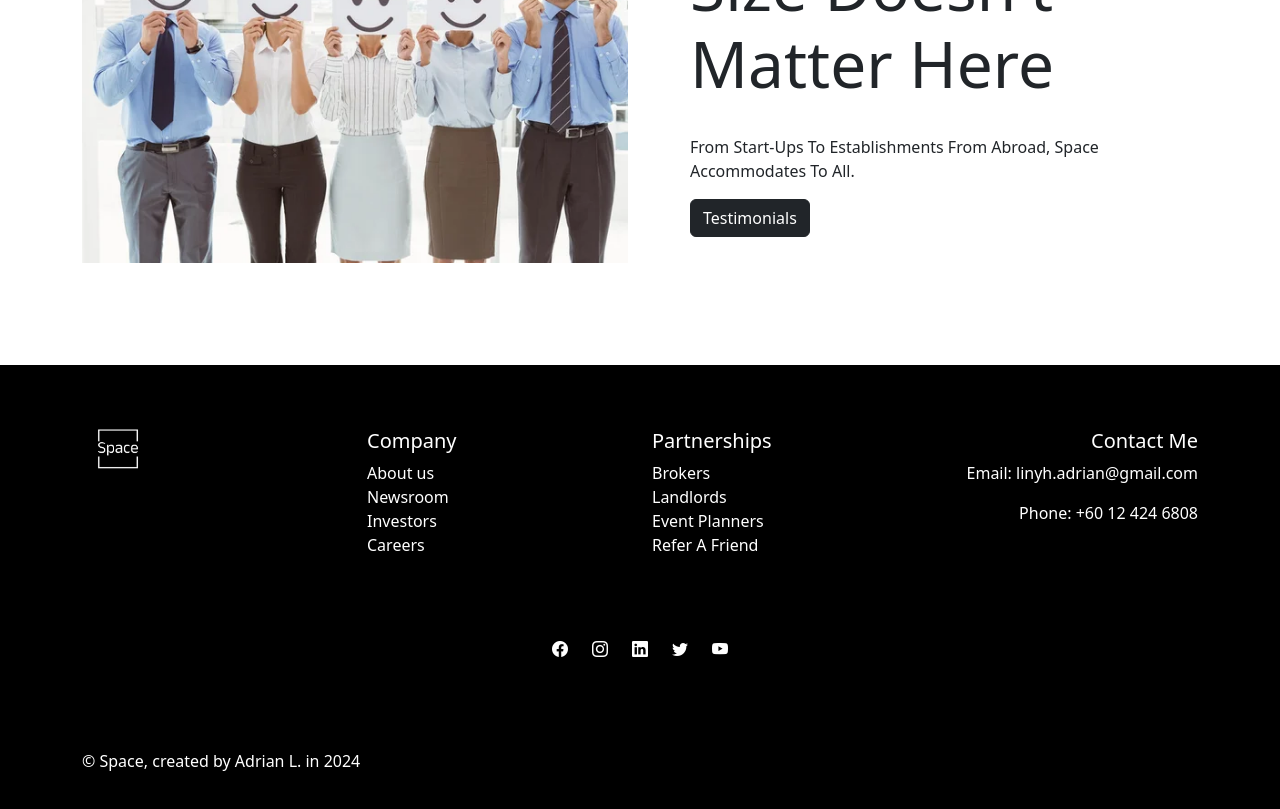
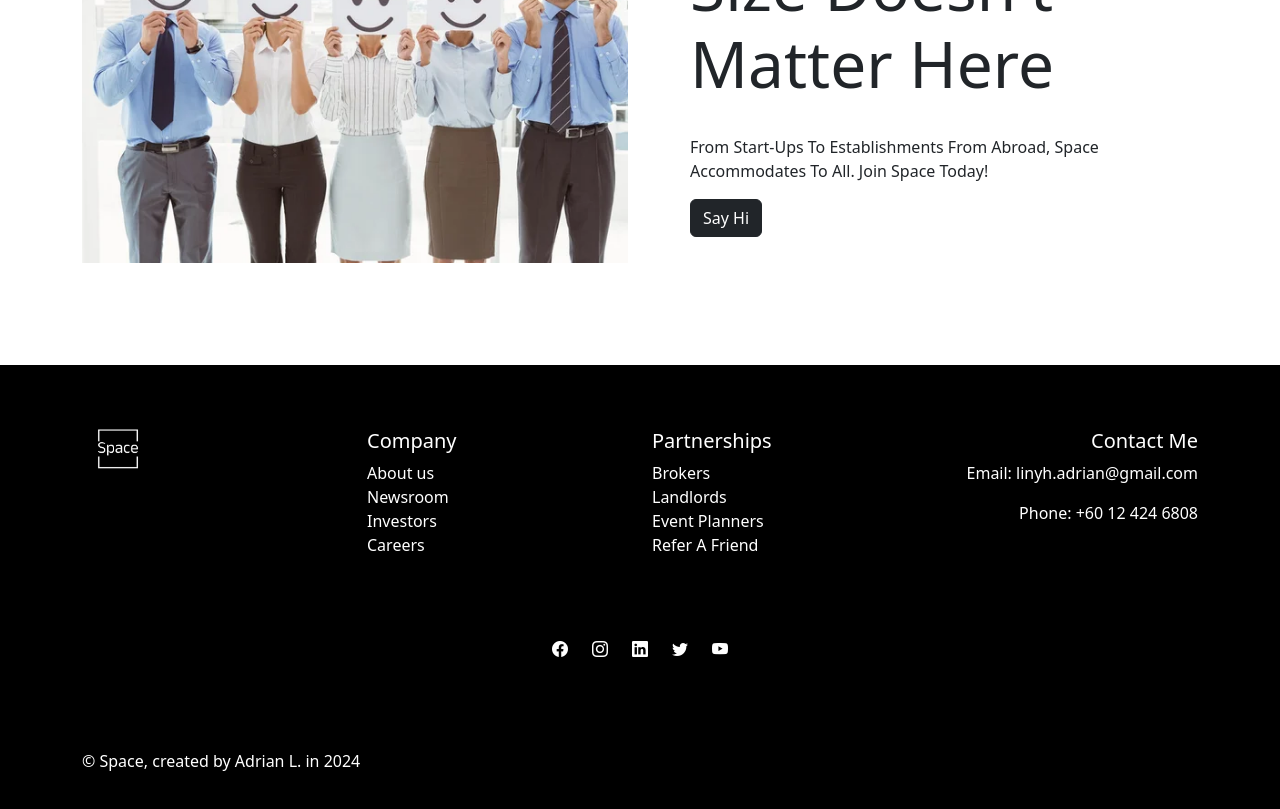
Before and after one commit to adrianlinyh/capstone-project, a React (Vite) app: page / in a window 1280 px wide. Shown: the part 1540-2349 px from the top of the page. Built offline with nearby package versions, Linux system fonts and the light colour scheme; no server answers.

Commit message:
cleaned code, added linkedin link

```diff
--- a/package.json
+++ b/package.json
@@ -12,6 +12,8 @@
   "dependencies": {
     "@google/generative-ai": "^0.16.0",
     "@react-google-maps/api": "^2.19.3",
+    "@react-spring/parallax": "^9.7.4",
+    "@react-spring/web": "^9.7.4",
     "@reduxjs/toolkit": "^2.2.6",
     "@vis.gl/react-google-maps": "^1.1.0",
     "axios": "^1.7.2",
--- a/src/pages/Home.jsx
+++ b/src/pages/Home.jsx
@@ -28,6 +28,10 @@ export default function Home () {
   const handleNavigate = () => {
     navigate('/contact');
 };
+
+const handleNavTestimonials = () => {
+  window.open('https://www.linkedin.com/in/adrian-lin-859918242/')
+}
 
     return (
         <>
@@ -90,9 +94,9 @@ export default function Home () {
           <Col md={6} style={{ maxWidth: '550px', padding: '50px' }}>
             <h1 className="display-3">Size Doesn&apos;t Matter Here</h1>
             <br />
-            <p>From Start-Ups To Establishments From Abroad, Space Accommodates To All.</p>
+            <p>From Start-Ups To Establishments From Abroad, Space Accommodates To All. Join Space Today!</p>
 
-            <Button variant='dark'>Testimonials</Button>
+            <Button variant='dark' onClick={handleNavTestimonials}>Say Hi</Button>
           </Col>
         </Row>
         <br />
--- a/src/pages/SignIn.jsx
+++ b/src/pages/SignIn.jsx
@@ -22,7 +22,6 @@ export default function SignIn() {
     if (currentUser) navigate('/profile');
   }, [currentUser, navigate]);
 
-
   const handleLogin = async (e) => {
     e.preventDefault();
     try {
@@ -35,30 +34,29 @@ export default function SignIn() {
   const provider = new GoogleAuthProvider();
   const handleGoogleLogin = async(e) => {
     e.preventDefault();
-        try{
+    try {
       await signInWithPopup(auth, provider);
     } catch (error) {
       console.error(error);
     }
   }
 
-
-  const handleNavigate =() => {
-    navigate('/signup')
+  const handleNavigate = () => {
+    navigate('/signup');
   }
 
   return (
     <>
       <NavBar />
-    <div className="d-flex justify-content-center align-items-center" style={{ height: '100vh', backgroundColor: 'black', paddingTop: '10px' }}>
+      <div style={{ backgroundColor: 'black', minHeight: '100vh', display: 'flex', flexDirection: 'column' }}>
+        <div style={{ flex: 1, paddingTop: '80px', display: 'flex', justifyContent: 'center', alignItems: 'center' }}>
           <Row className="w-100">
             <Col md={6} lg={4} className="mx-auto">
               <div className="p-4 text-center">
                 <Form onSubmit={handleLogin}>
-
                   <div className="mb-4">
                     <Col xs={12} md={8} lg={6} className="mx-auto">
-                  <h1 className="mb-3 display-1" style={{ width: '100%', textAlign: 'center', fontSize: '3rem' , color: 'white'}}>Welcome Back!</h1>
+                      <h1 className="mb-3 display-1" style={{ width: '100%', textAlign: 'center', fontSize: '3rem', color: 'white' }}>Welcome Back!</h1>
                       <br />
                       <Form.Group controlId="formEmail" className="text-center">
                         <Form.Control
@@ -87,7 +85,6 @@ export default function SignIn() {
                   </div>
 
                   <Col xs={12} md={8} lg={6} className="mx-auto">
-
                     <Button variant="dark" type="submit" className="w-100 mt-3">
                       Sign In
                     </Button>
@@ -97,7 +94,7 @@ export default function SignIn() {
                     <Col xs={12} md={8} lg={6} className="mx-auto">
                       <div className="d-flex align-items-center justify-content-center">
                         <hr style={{ flex: 1, border: '1px solid #ccc' }} />
-                    <span className="mx-2" style={{ color: 'white' }} >or</span>
+                        <span className="mx-2" style={{ color: 'white' }}>or</span>
                         <hr style={{ flex: 1, border: '1px solid #ccc' }} />
                       </div>
                     </Col>
@@ -105,7 +102,7 @@ export default function SignIn() {
 
                   <Col xs={12} md={8} lg={6} className="mx-auto">
                     <Button className='w-100 mt-3' variant='dark' onClick={handleGoogleLogin}>
-                    <i className='bi bi-google'></i>  Sign In with Google
+                      <i className='bi bi-google'></i> Sign In with Google
                     </Button>
                   </Col>
 
@@ -131,6 +128,7 @@ export default function SignIn() {
             </Col>
           </Row>
         </div>
+      </div>
     </>
   );
 }
--- a/src/pages/SignUp.jsx
+++ b/src/pages/SignUp.jsx
@@ -25,8 +25,6 @@ export default function SignUp() {
   }, [currentUser, navigate]);
 
   const handleSignUp = async (e) => {
-      console.log(username);
-      console.log(password);
     e.preventDefault();
     try {
       const res = await createUserWithEmailAndPassword(
@@ -46,17 +44,15 @@ export default function SignUp() {
         transition: Bounce,
         style: { fontFamily: 'Segoe UI, sans-serif', fontSize: '1rem' }
       });
-
     } catch (error) {
       console.error(error);
     }
   }
 
-
   const provider = new GoogleAuthProvider();
   const handleGoogleLogin = async(e) => {
     e.preventDefault();
-        try{
+    try {
       await signInWithPopup(auth, provider);
     } catch (error) {
       console.error(error);
@@ -67,16 +63,15 @@ export default function SignUp() {
     navigate('/signin');
   }
 
-
   return (
     <>
       <NavBar />
-    <div className="d-flex justify-content-center align-items-center" style={{ height: '80vh', backgroundColor: 'white', paddingTop: '200px' }}>
+      <div style={{ backgroundColor: 'white', minHeight: '100vh', display: 'flex', flexDirection: 'column' }}>
+        <div style={{ flex: 1, paddingTop: '80px', display: 'flex', justifyContent: 'center', alignItems: 'center' }}>
           <Row className="w-100">
             <Col md={6} lg={4} className="mx-auto">
               <div className="p-4 text-center">
                 <Form onSubmit={handleSignUp}>
-
                   <div className="mb-4">
                     <Col xs={12} md={8} lg={6} className="mx-auto">
                       <h1 className="mb-3 display-1" style={{ width: '100%', textAlign: 'center', fontSize: '3rem' }}>We&apos;re excited to have you!</h1>
@@ -108,7 +103,6 @@ export default function SignUp() {
                   </div>
 
                   <Col xs={12} md={8} lg={6} className="mx-auto">
-
                     <Button variant="dark" type="submit" className="w-100 mt-3">
                       Create an account
                     </Button>
@@ -126,7 +120,7 @@ export default function SignUp() {
 
                   <Col xs={12} md={8} lg={6} className="mx-auto">
                     <Button className='w-100 mt-3' variant='dark' onClick={handleGoogleLogin}>
-                    <i className='bi bi-google'></i>  Sign up with Google
+                      <i className='bi bi-google'></i> Sign up with Google
                     </Button>
                   </Col>
 
@@ -148,11 +142,11 @@ export default function SignUp() {
                   </Col>
 
                 </Form>
-
               </div>
             </Col>
           </Row>
         </div>
+      </div>
     </>
   );
 }
```
Also changed, not shown: 1 other file (tests, documents, lock files or other folders). Lines whose indentation alone changed are shown as unchanged.
